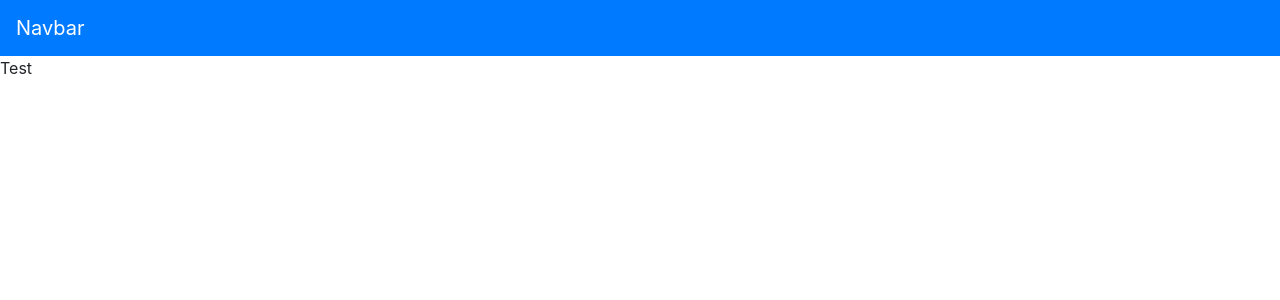
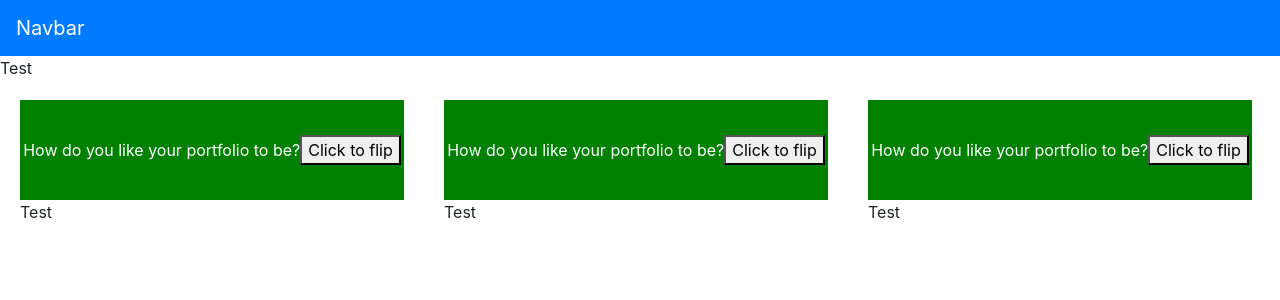
Before and after one commit to ErdeiArpad/Portfolio-Builder, a React (Create React App) app in the folder client/: page / in a window 1280 px wide. Shown: the top 300 px of the page. Built offline with nearby package versions, Linux system fonts and the light colour scheme.

Commit message:
cards componenets

```diff
--- a/client/package.json
+++ b/client/package.json
@@ -5,6 +5,7 @@
   "proxy": "http://localhost:3001/",
   "dependencies": {
     "react": "^16.6.3",
+    "react-card-flip": "^1.0.11",
     "react-dom": "^16.6.3",
     "react-router-dom": "^5.2.0",
     "react-scripts": "^2.1.1"
--- a/client/public/index.html
+++ b/client/public/index.html
@@ -20,6 +20,9 @@
       work correctly both with client-side routing and a non-root public URL.
       Learn how to configure a non-root public URL by running `npm run build`.
     -->
+    <style>
+      .MyCard { width: 30%; float: left; margin: 20px; height:300px;}
+    </style>
     <title>React App</title>
   </head>
   <body>
--- a/client/src/App.js
+++ b/client/src/App.js
@@ -2,6 +2,7 @@ import React from "react";
 import { BrowserRouter as Router, Route, Switch } from "react-router-dom";
 import Home from "./pages/Home";
 import Nav from "./components/Navbar";
+import Card from "./components/Card";
 // import your component here
 
 function App() {
@@ -15,6 +16,32 @@ function App() {
         </Route>
       </Switch>
     </div>
+    <div>
+      <div class="MyCard">
+        <Card />
+        <Switch>
+          <Route exact path={["/", "/home"]}>
+          <Home />
+          </Route>
+        </Switch>
+      </div>
+      <div class="MyCard">
+        <Card />
+        <Switch>
+          <Route exact path={["/", "/home"]}>
+          <Home />
+          </Route>
+        </Switch>
+      </div>
+      <div class="MyCard">
+        <Card />
+        <Switch>
+          <Route exact path={["/", "/home"]}>
+          <Home />
+          </Route>
+        </Switch>
+      </div>
+    </div>
   </Router>
    );
 }
--- a/client/src/components/Card/index.js
+++ b/client/src/components/Card/index.js
@@ -0,0 +1,47 @@
+import ReactDOM from "react-dom";
+import React, { useState } from "react";
+import ReactCardFlip from "react-card-flip";
+
+const CardFlip = () => {
+const [isFlipped, setIsFlipped] = useState(false);
+
+const handleClick = () => {
+    setIsFlipped(!isFlipped);
+  };
+  return (
+    <ReactCardFlip isFlipped={isFlipped} flipDirection="horizontal">
+      <div
+        style={{
+          backgroundColor: "green",
+          height: 100,
+          color: "#fff",
+          display: "flex",
+          justifyContent: "center",
+          alignItems: "center"
+        }}
+      >
+        How do you like your portfolio to be?
+
+        <button onClick={handleClick}>Click to flip</button>
+      </div>
+
+      <div
+        style={{
+          backgroundColor: "red",
+          height: 100,
+          color: "#fff",
+          display: "flex",
+          justifyContent: "center",
+          alignItems: "center"
+        }}
+      >
+        Select to purchase this template
+        <button onClick={handleClick}>Click to flip</button>
+      </div>
+    </ReactCardFlip>
+  );
+};
+
+// ReactDOM.render(<CardFlip />, document.querySelector("#root"));
+
+export default CardFlip;
--- a/package.json
+++ b/package.json
@@ -21,6 +21,7 @@
   },
   "dependencies": {
     "express": "^4.16.3",
-    "if-env": "^1.0.4"
+    "if-env": "^1.0.4",
+    "react-card-flip": "^1.0.11"
   }
 }
```
Also changed, not shown: 2 other files (tests, documents, lock files or other folders).
